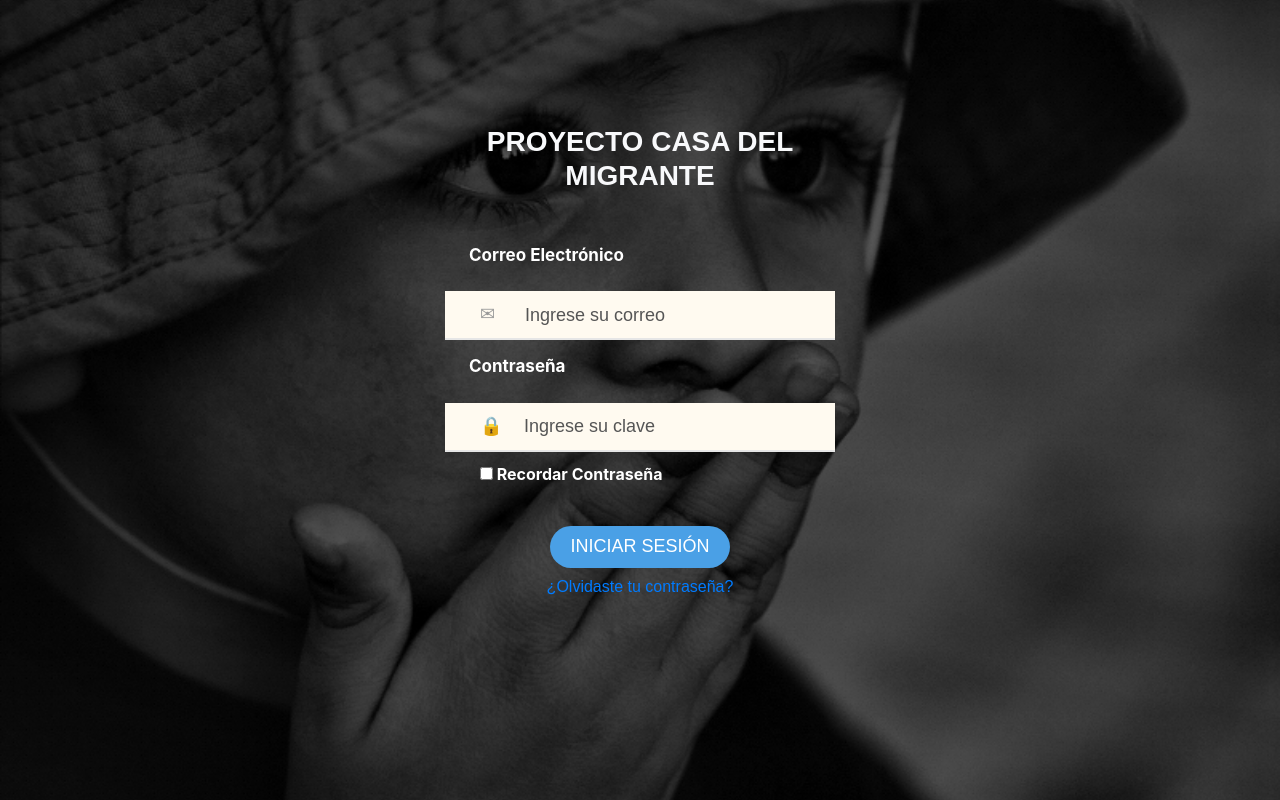
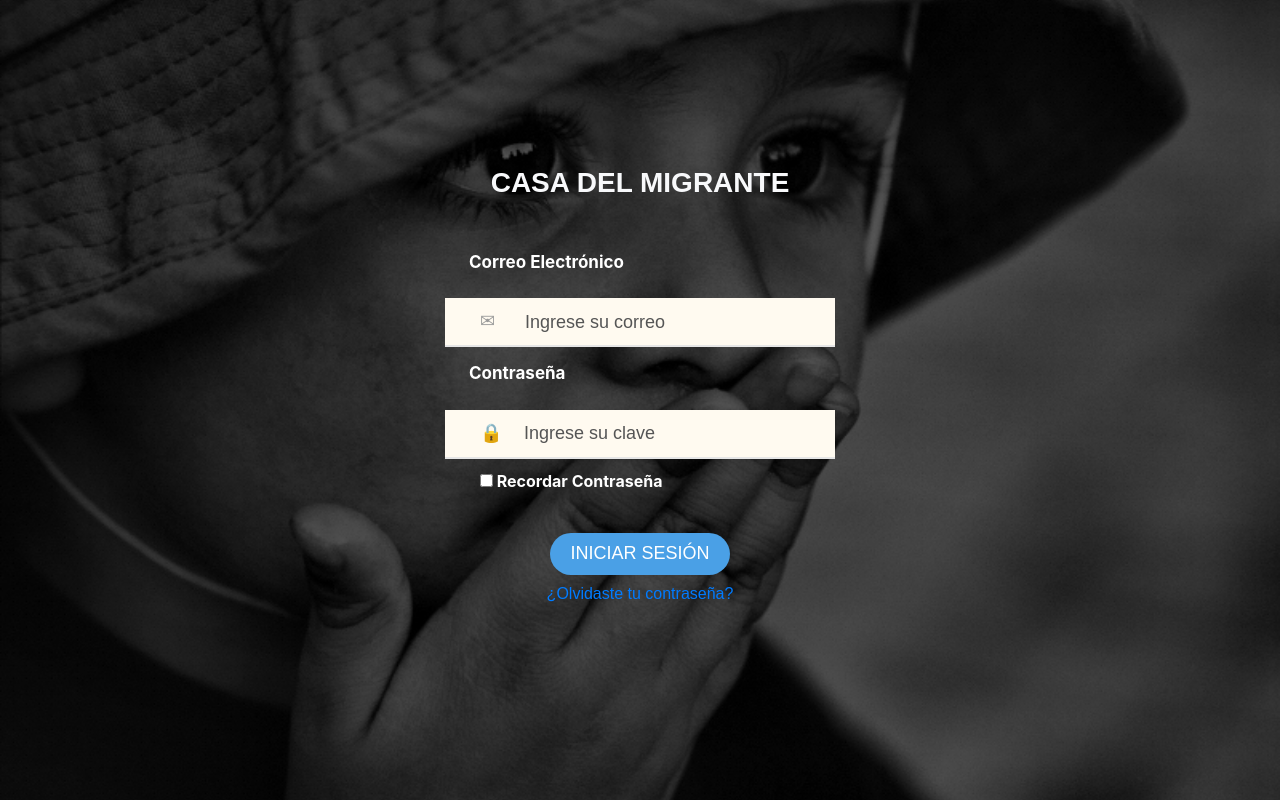
Before and after one commit to Dream-Logic/Proyecto_Casa_del_Migrante, a Laravel app: page /login in a window 1280 px wide. Run offline with Laravel 8, Linux system fonts and the light colour scheme; some libraries are stand-ins or nearby versions; some web fonts are replaced.

Commit message:
Corregi nombre de la parte superior de la vista login.

```diff
--- a/resources/views/auth/login.blade.php
+++ b/resources/views/auth/login.blade.php
@@ -46,9 +46,9 @@
 
 <div class="limiter">
     <div class="container-login100" style="background-image: url('images/bienvenido/niña.jpg');">
-        <div class="wrap-login100 p-t-30 p-b-50">
+        <div class="wrap-login100 p-t-30 p-b-50"><br><br>
 				<span class="login100-form-title p-b-41">
-                    <strong style="color: #f8f9fb;font-size: 100%">Proyecto Casa Del Migrante </strong>
+                    <strong style="color: #f8f9fb;font-size: 100%"> Casa Del Migrante </strong>
 				</span>
 
             <form class="login100-form validate-form p-b-33 p-t-5" method="POST" action="{{ route('login') }}">
```
